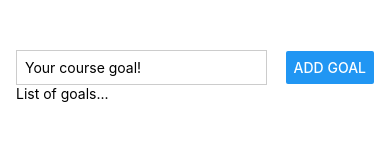
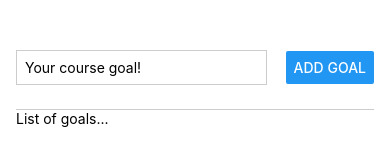
Before and after one commit to ahzainalabidin/CourseGoalApp, a React Native app: screen / in a window 390 px wide. Shown: the top 160 px of the page. Built offline with nearby package versions, Linux system fonts and the light colour scheme.

Commit message:
Add border

```diff
--- a/App.js
+++ b/App.js
@@ -25,7 +25,10 @@
   inputContainer: {
     flexDirection: 'row',
     justifyContent: 'space-between',
-    alignItems: 'center'
+    alignItems: 'center',
+    paddingBottom: 24,
+    borderBottomWidth: 1,
+    borderBottomColor: '#cccccc'
   },
   textInput: {
     borderWidth: 1,
```
